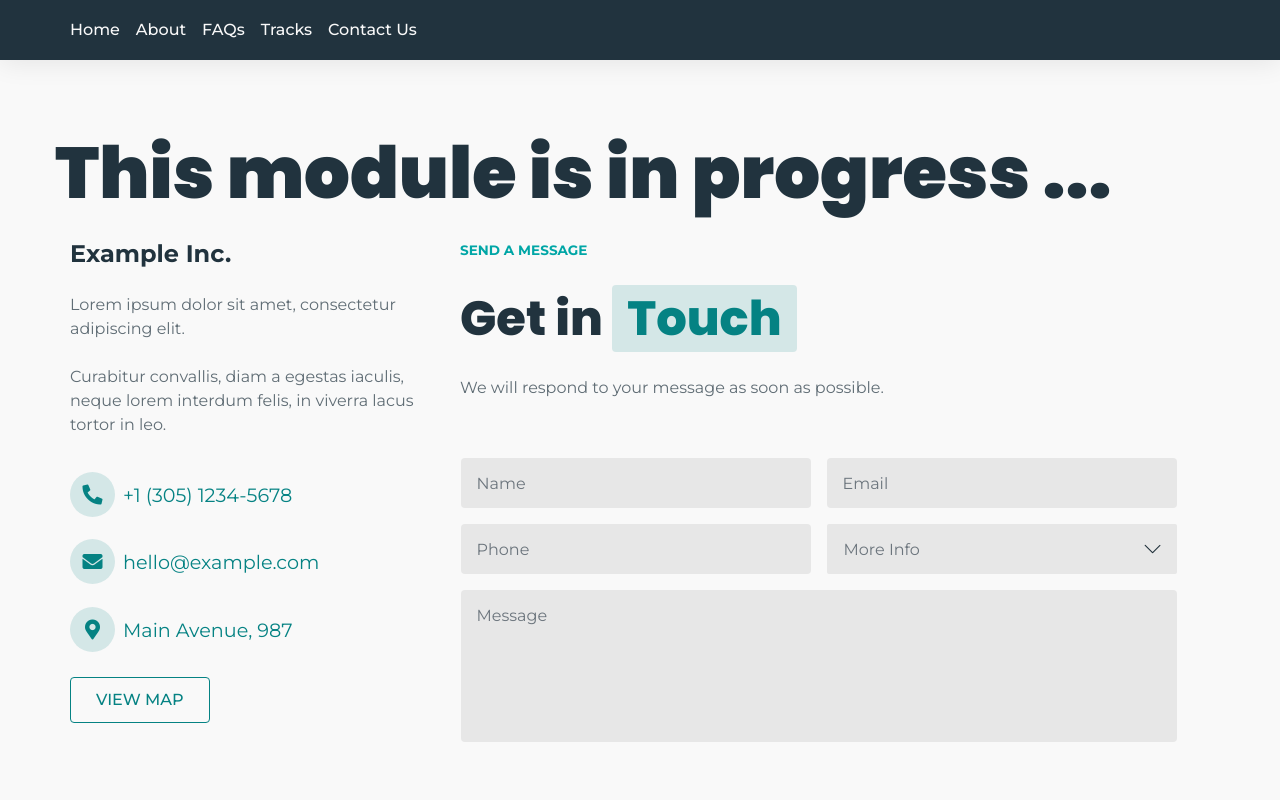
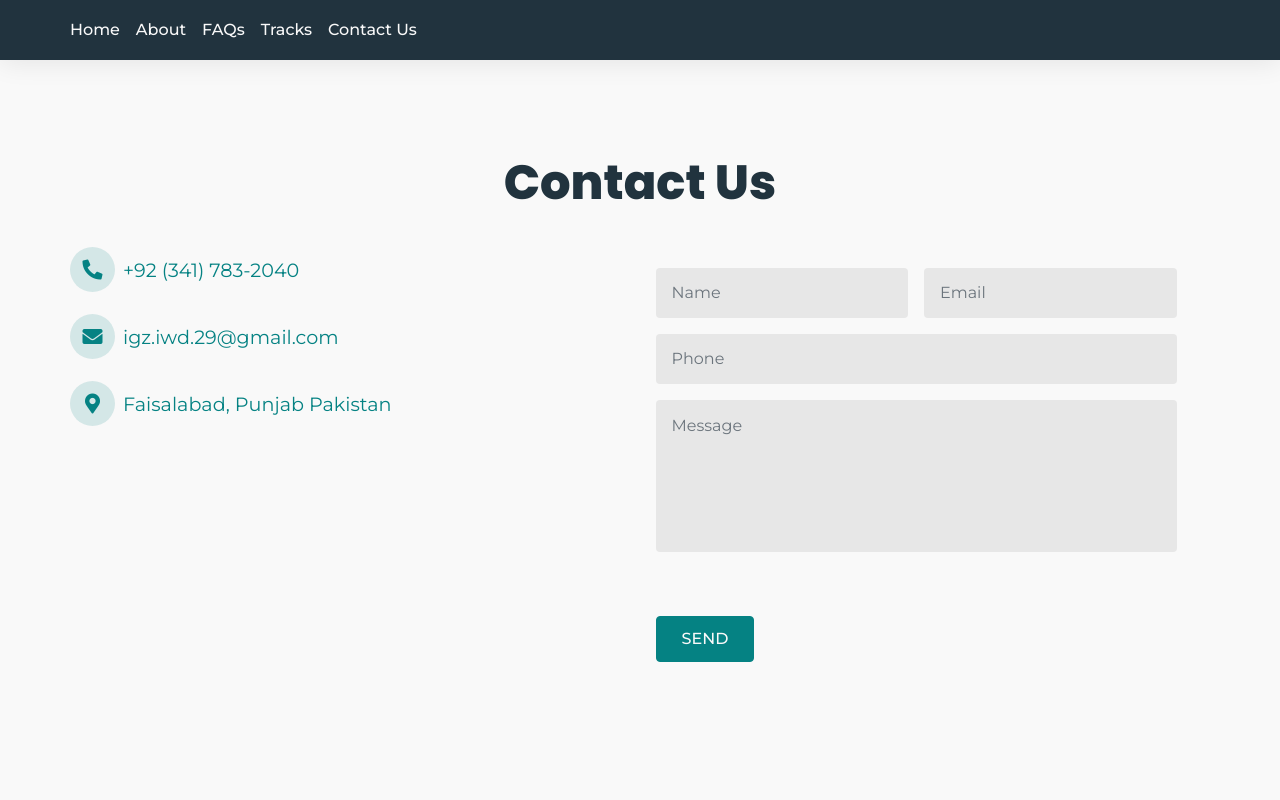
Before and after one commit to Usmanigz/blue-economy-with-strapi, a Next.js app: page /contact_us in a window 1280 px wide. Shown: the top 800 px of the page. Built offline with nearby package versions, Linux system fonts and the light colour scheme.

Commit message:
adding contact us

```diff
--- a/components/layout.js
+++ b/components/layout.js
@@ -2,8 +2,6 @@ import Head from 'next/head'
 import Link from 'next/link'
 import Nav from './Nav'
 import Footer from './Footer'
-
-
 
 const name = 'M Usman'
 export const siteTitle = 'Demo BlueEconomy'
@@ -18,9 +16,9 @@ export default function Layout({ children }) {
         <link rel="icon" href="/favicon.ico" />
 
         {/* <meta charset="utf-8" /> */}
-        <meta http-equiv="x-ua-compatible" content="ie=edge" />
-        <meta name="viewport" content="width=device-width, initial-scale=1"></meta>
-        <meta name="author" content="Codings" />
+        {/* <meta http-equiv="x-ua-compatible" content="ie=edge" /> */}
+        {/* <meta name="viewport" content="width=device-width, initial-scale=1"></meta> */}
+        {/* <meta name="author" content="Codings" /> */}
 
         {/* Favicons */}
         <link rel="shortcut icon" href="/assets/images/favicon.ico" />
--- a/pages/contact_us.js
+++ b/pages/contact_us.js
@@ -1,90 +1,106 @@
 import Layout from "../components/layout";
+import {useState} from 'react'
 
 function ContactUs() {
+
+    const [errorMessage, setErrorMessage] = useState('');
+
+    const contactUs = async event => {
+
+        event.preventDefault()
+
+        const res = await fetch(
+            'https://demo-blueeconomy.herokuapp.com/contact-uses',
+            {
+                body: JSON.stringify({
+                    name: event.target.name.value,
+                    email: event.target.email.value,
+                    phone_number: event.target.phone.value,
+                    message: event.target.message.value
+                }),
+                headers: {
+                    'Content-Type': 'application/json'
+                },
+                method: 'POST'
+            }
+        )
+
+        const result = await res.json()
+
+        if(result.id !== null){
+            setErrorMessage('The form have been submit successfully')
+            event.target.name.value = ""
+            event.target.email.value = ""
+            event.target.phone.value = ""
+            event.target.message.value = ""
+        } else {
+            setErrorMessage('Some issue while saving records')
+        }
+    }
+
     return(
         <Layout>
             {/* Contact Form*/}
-            <section id="contact" class="section-1 form contact">
-                <div class="container">
-                    <h1>This module is in progress ... </h1>
-                    <div class="row">
-                        <div class="col-12 col-md-4">
-                            <div class="contacts">
-                                <h4>Example Inc.</h4>
-                                <p>Lorem ipsum dolor sit amet, consectetur adipiscing elit.</p>
-                                <p>Curabitur convallis, diam a egestas iaculis, neque lorem interdum felis, in viverra lacus tortor in leo.</p>
-                                <ul class="navbar-nav">
-                                    <li class="nav-item">
-                                        <a href="#" class="nav-link">
-                                            <i class="fas fa-phone-alt mr-2"></i>
-                                            +1 (305) 1234-5678
+            <section id="contact" className="section-1 form contact">
+                <div className="container">
+                    <div className="row">
+                        <div className="col-12 col-md-12">
+                            <h2 className="text-center">Contact Us</h2>
+                        </div>
+                        <div className="col-12 col-md-6">
+                            <div className="contacts">
+                                <ul className="navbar-nav">
+                                    <li className="nav-item">
+                                        <a href="#" className="nav-link">
+                                            <i className="fas fa-phone-alt mr-2"></i>
+                                            +92 (341) 783-2040
                                         </a>
                                     </li>
-                                    <li class="nav-item">
-                                        <a href="#" class="nav-link">
-                                            <i class="fas fa-envelope mr-2"></i>
-                                            hello@example.com
+                                    <li className="nav-item">
+                                        <a href="#" className="nav-link">
+                                            <i className="fas fa-envelope mr-2"></i>
+                                            igz.iwd.29@gmail.com
                                         </a>
                                     </li>
-                                    <li class="nav-item">
-                                        <a href="#" class="nav-link">
-                                            <i class="fas fa-map-marker-alt mr-2"></i>
-                                            Main Avenue, 987
+                                    <li className="nav-item">
+                                        <a href="#" className="nav-link">
+                                            <i className="fas fa-map-marker-alt mr-2"></i>
+                                            Faisalabad, Punjab Pakistan
                                         </a>
-                                    </li>
-                                    <li class="nav-item">
-                                        <a href="#" class="mt-2 btn outline-button" data-toggle="modal" data-target="#map">VIEW MAP</a>
                                     </li>
                                 </ul>
                             </div>
                         </div>
-                        <div class="col-12 col-md-8 pr-md-5 align-self-center text">
-                            <div class="row intro">
-                                <div class="col-12 p-0">
-                                    <span class="pre-title m-0">Send a message</span>
-                                    <h2>Get in <span class="featured"><span>Touch</span></span></h2>
-                                    <p>We will respond to your message as soon as possible.</p>
-                                </div>
-                            </div>
-                            <div class="row">
-                                <div class="col-12 p-0">
-                                    <form action="php/form.php" id="nexgen-simple-form" class="nexgen-simple-form">
+                        <div className="col-12 col-md-6 pr-md-5 align-self-center text">
+                            <div className="row">
+                                <div className="col-12 p-0">
+                                    <h4>{errorMessage}</h4>
+                                    {/* <form action="php/form.php" id="nexgen-simple-form" className="nexgen-simple-form"> */}
+                                    <form onSubmit={contactUs}>
                                         <input type="hidden" name="section" value="nexgen_form" />
 
                                         <input type="hidden" name="reCAPTCHA" />
                                         {/* <!-- Remove this field if you want to disable recaptcha --> */}
 
-                                        <div class="row form-group-margin">
-                                            <div class="col-12 col-md-6 m-0 p-2 input-group">
-                                                <input type="text" name="name" class="form-control field-name" placeholder="Name" />
+                                        <div className="row form-group-margin">
+                                            <div className="col-12 col-md-6 m-0 p-2 input-group">
+                                                <input type="text" name="name" className="form-control field-name" placeholder="Name" />
                                             </div>
-                                            <div class="col-12 col-md-6 m-0 p-2 input-group">
-                                                <input type="email" name="email" class="form-control field-email" placeholder="Email" />
+                                            <div className="col-12 col-md-6 m-0 p-2 input-group">
+                                                <input type="email" name="email" className="form-control field-email" placeholder="Email" />
                                             </div>
-                                            <div class="col-12 col-md-6 m-0 p-2 input-group">
-                                                <input type="text" name="phone" class="form-control field-phone" placeholder="Phone" />
+                                            <div className="col-12 col-md-12 m-0 p-2 input-group">
+                                                <input type="text" name="phone" className="form-control field-phone" placeholder="Phone" />
                                             </div>
-                                            <div class="col-12 col-md-6 m-0 p-2 input-group">
-                                                <i class="icon-arrow-down mr-3"></i>
-                                                <select name="info" class="form-control field-info">
-                                                    <option value="" selected disabled>More Info</option>
-                                                    <option>Audit & Assurance</option>
-                                                    <option>Financial Advisory</option>
-                                                    <option>Analytics and M&A</option>
-                                                    <option>Middle Marketing</option>
-                                                    <option>Legal Consulting</option>
-                                                    <option>Regulatory Risk</option>
-                                                    <option>Other</option>
-                                                </select>
+
+                                            <div className="col-12 m-0 p-2 input-group">
+                                                <textarea name="message" className="form-control field-message" placeholder="Message" ></textarea>
                                             </div>
-                                            <div class="col-12 m-0 p-2 input-group">
-                                                <textarea name="message" class="form-control field-message" placeholder="Message" ></textarea>
+                                            <div className="col-12 col-12 m-0 p-2 input-group">
+                                                <span className="form-alert"></span>
                                             </div>
-                                            <div class="col-12 col-12 m-0 p-2 input-group">
-                                                <span class="form-alert"></span>
-                                            </div>
-                                            <div class="col-12 input-group m-0 p-2">
-                                                <a class="btn primary-button">SEND</a>
+                                            <div className="col-12 input-group m-0 p-2">
+                                                <button type="submit" className="btn primary-button"> SEND</button>
                                             </div>
                                         </div>
                                     </form>
```
Also changed, not shown: pages/about.js (+8 -8 lines), pages/faqs.js (+9 -9 lines), pages/tracks/[id].js (+8 -8 lines), pages/tracks/index.js (+15 -15 lines).
